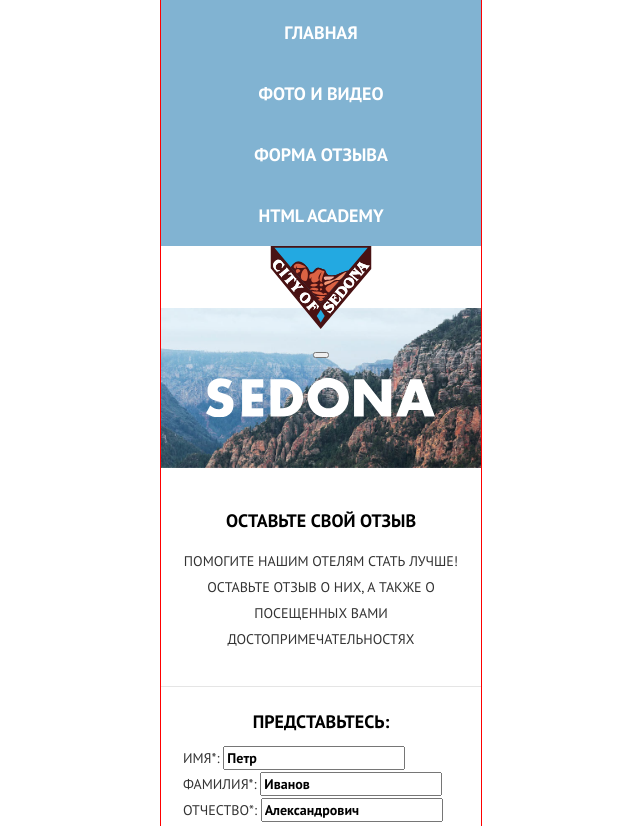
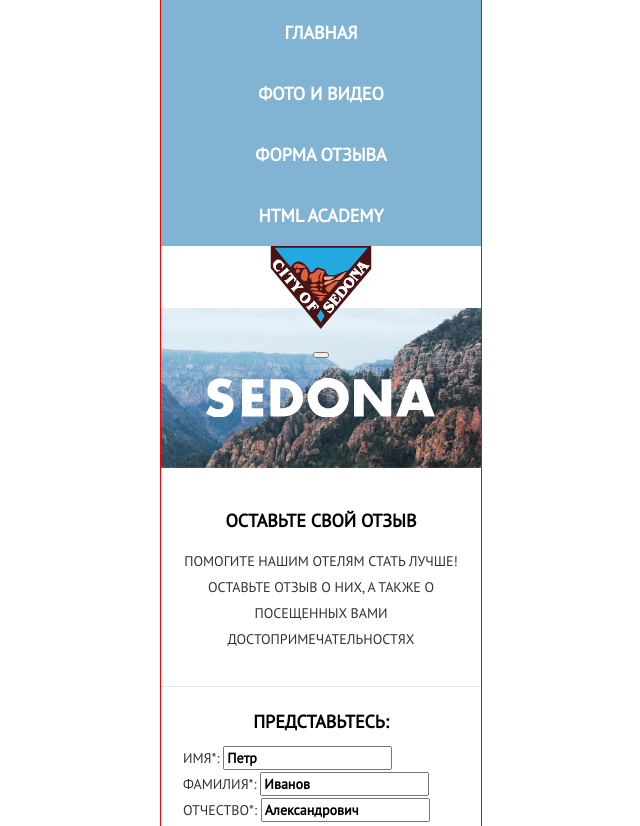
Before and after one commit to Marginall/184645-sedona, a website: page form.html in a window 1280 px wide. Shown: the top 826 px of the page, without its empty margins (319-959 px from the left). Drawn offline with nearby package versions, Linux system fonts and the light colour scheme; files that its build step writes are made by us from their sources.

Commit message:
подключил шрифты

```diff
--- a/form.html
+++ b/form.html
@@ -3,7 +3,6 @@
   <head>
     <meta charset="utf-8">
     <title>Форма отзыва</title>
-    <link href="https://fonts.googleapis.com/css?family=PT+Sans:400,700&amp;subset=cyrillic" rel="stylesheet">
     <link href="css/style.css" rel="stylesheet">
   </head>
   <body class="page">
--- /dev/null
+++ b/less/global/fonts.less
@@ -0,0 +1,15 @@
+@font-face {
+  font-family: "PT Sans";
+  src: url("../../fonts/ptsans.woff2") format("woff2"),
+       url("../../fonts/ptsans.woff") format("woff");
+  font-weight: 500;
+  font-style: normal;
+}
+
+@font-face {
+  font-family: "PT Sans Bold";
+  src: url("../../fonts/ptsansbold.woff2") format("woff2"),
+       url("../../fonts/ptsansbold.woff") format("woff");
+  font-weight: 700;
+  font-style: normal;
+}
--- a/less/style.less
+++ b/less/style.less
@@ -1,4 +1,5 @@
 @import "normalize.less";
+@import "global/fonts.less";
 @import "variables.less";
 @import "blocks/btn.less";
 @import "blocks/features-list.less";
```
Also changed, not shown: gallery.html (+0 -1 lines).
